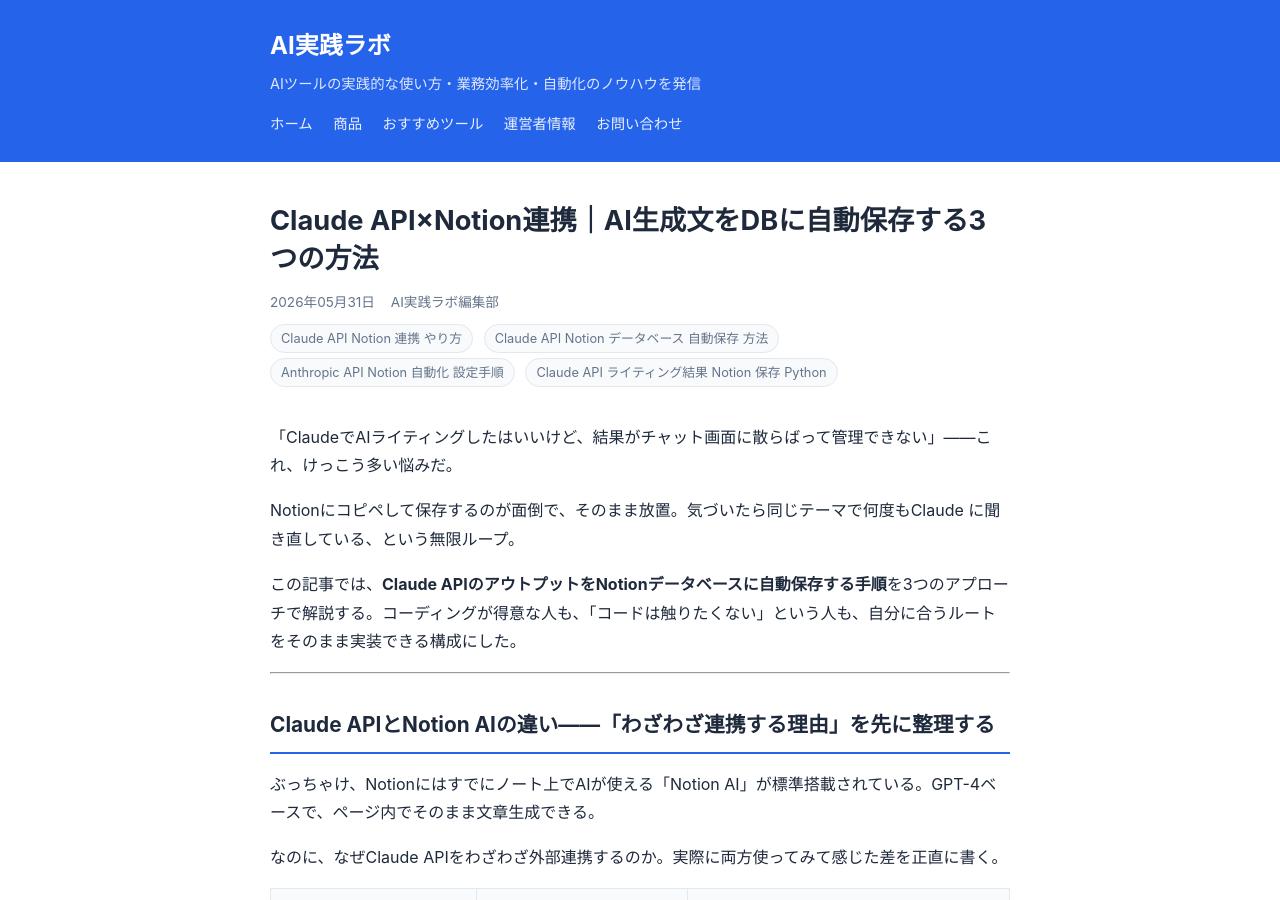
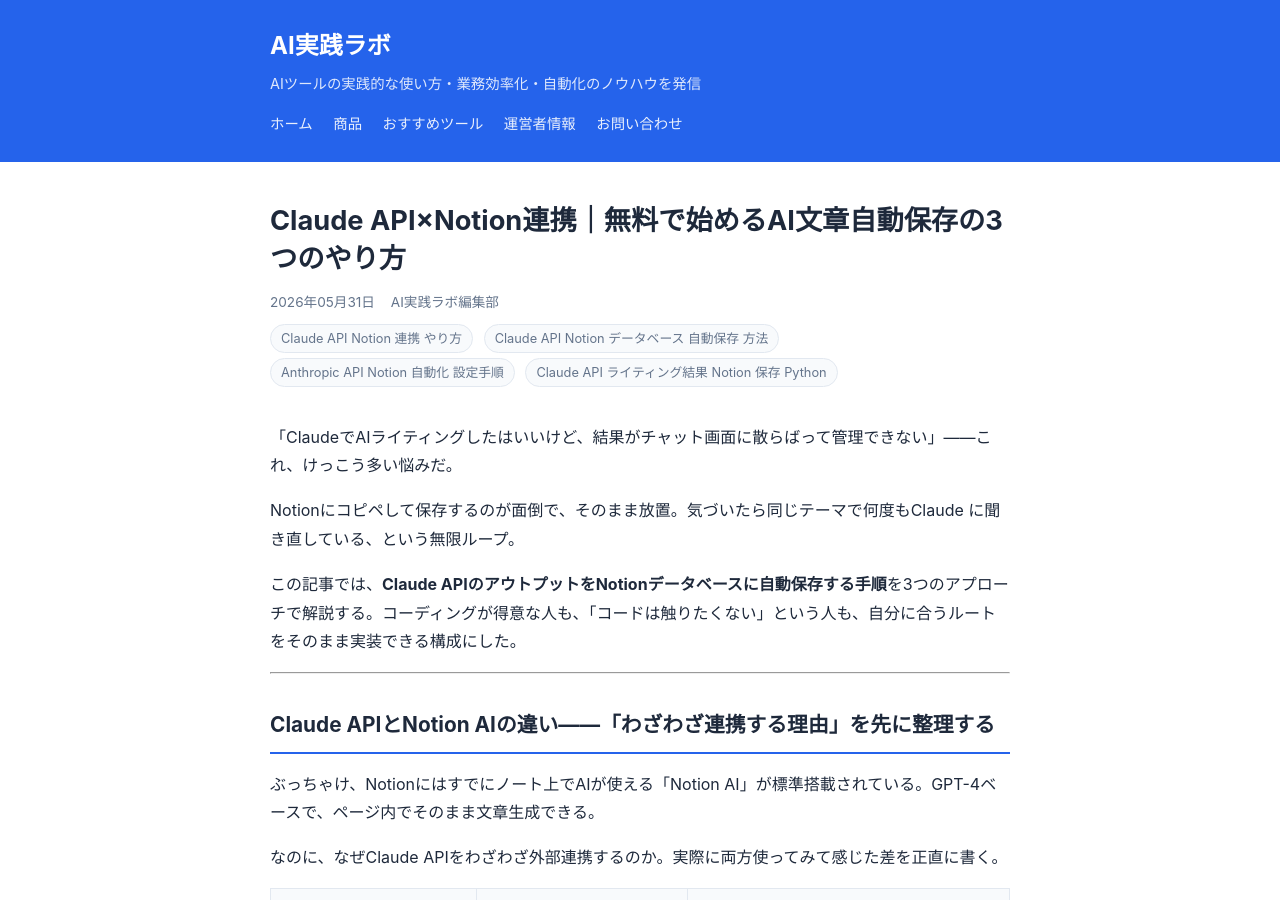
Before and after one commit to toto2014jp-prog/toto2014jp, a Jekyll site: the page built from _posts/2026-05-31-Claude-APINotion連携やり方AIライティング結果をDBに自動保存する手順.md, in a window 1280 px wide and 900 px high. Built offline with Jekyll 4.4.1, drawn with Linux system fonts in a browser that asks for light colours.

Commit message:
Improve title for higher CTR: add 無料 keyword for claude-notion query

```diff
--- a/_posts/2026-05-31-Claude-APINotion連携やり方AIライティング結果をDBに自動保存する手順.md
+++ b/_posts/2026-05-31-Claude-APINotion連携やり方AIライティング結果をDBに自動保存する手順.md
@@ -1,6 +1,6 @@
 ---
 layout: post
-title: "Claude API×Notion連携｜AI生成文をDBに自動保存する3つの方法"
+title: "Claude API×Notion連携｜無料で始めるAI文章自動保存の3つのやり方"
 date: 2026-05-31 09:06:04 +0900
 description: "Claude APIで書いた文章をNotionデータベースへ自動保存する手順を解説。コード直書き・MCP・ノーコードの3つの方法をコスト・難易度で比較し、自分のスキルに合うやり方が10分で選べます。コピペで動くサンプル付き。"
 tags:
```
